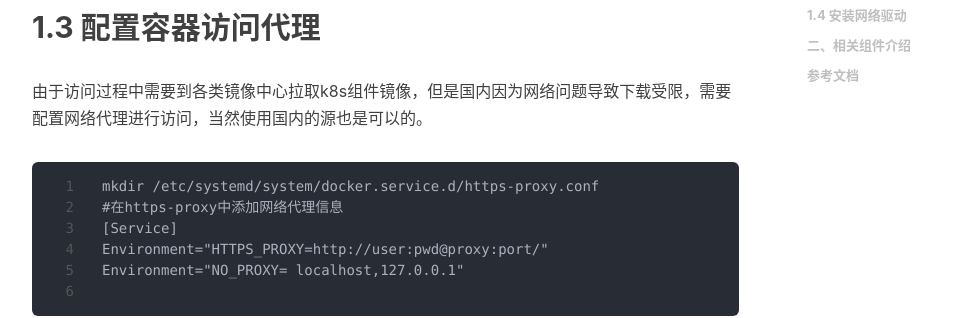
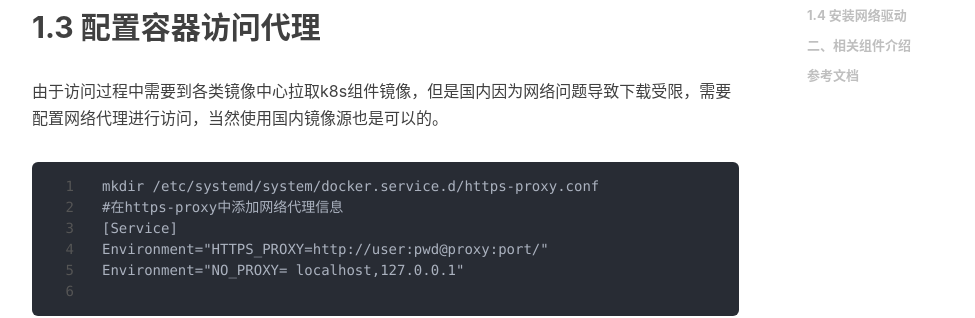
Before and after one commit to shihai1991/shihai1991.github.io, a Jekyll site: the page built from _posts/2022-09-14-K8S deployment.md, in a window 1280 px wide and 900 px high, scrolled down 1787 px. Shown: the part 179-497 px from the top of the window, without its empty margins (233-1208 px from the left). Built offline with Jekyll 4.4.1, drawn with Linux system fonts in a browser that asks for light colours; nearby versions of some CDN libraries; comment, search, counter and statistics services are not loaded.

Commit message:
Update 2022-09-14-K8S deployment.md

````diff
--- a/_posts/2022-09-14-K8S deployment.md
+++ b/_posts/2022-09-14-K8S deployment.md
@@ -65,7 +65,7 @@ yum install -y kubectl kubelet kubeadm
 
 
 ## 1.3 配置容器访问代理
-由于访问过程中需要到各类镜像中心拉取k8s组件镜像，但是国内因为网络问题导致下载受限，需要配置网络代理进行访问，当然使用国内的源也是可以的。
+由于访问过程中需要到各类镜像中心拉取k8s组件镜像，但是国内因为网络问题导致下载受限，需要配置网络代理进行访问，当然使用国内镜像源也是可以的。
 ```
 mkdir /etc/systemd/system/docker.service.d/https-proxy.conf
 #在https-proxy中添加网络代理信息
````
